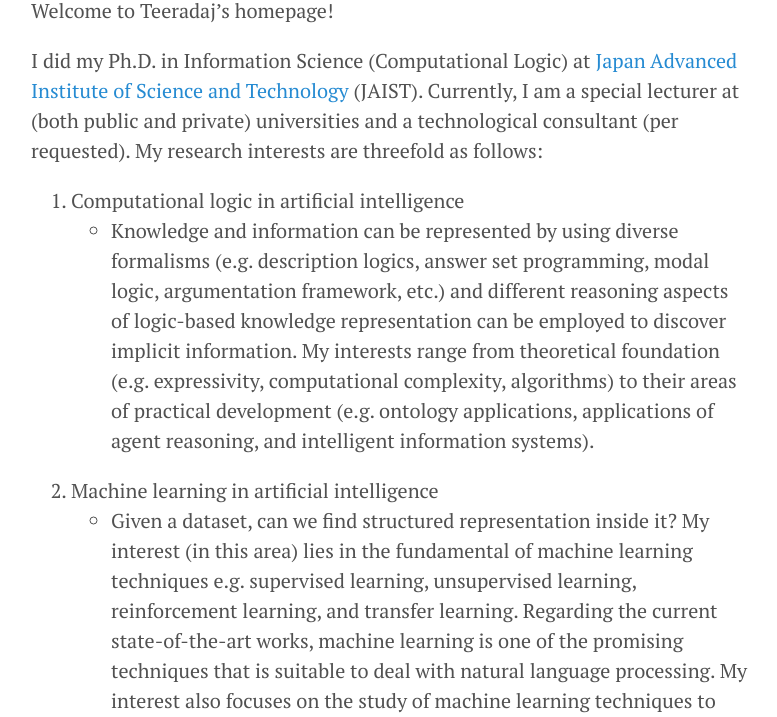
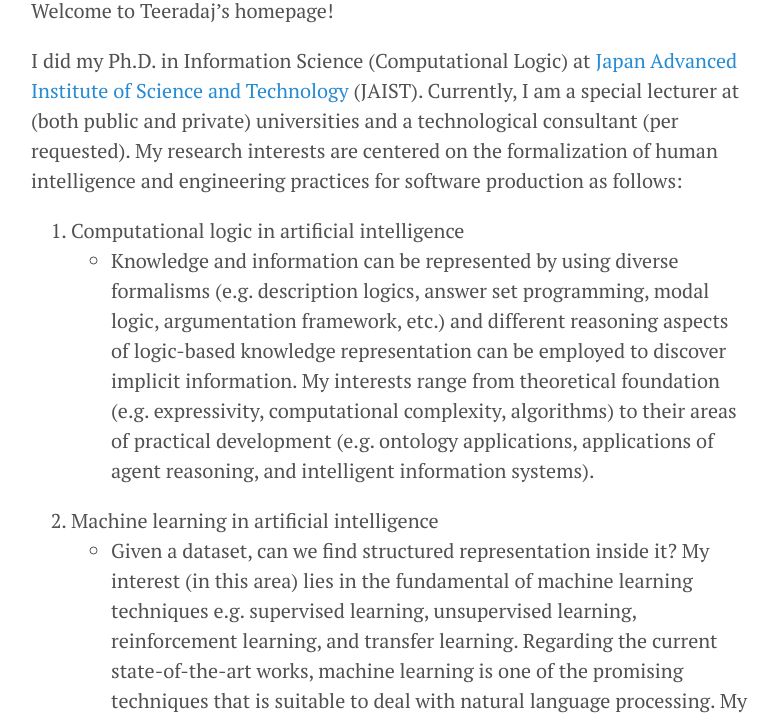
Before and after one commit to xlives/xlives.github.io, a Jekyll site: the page built from about-me.markdown, in a window 1280 px wide and 900 px high, scrolled down 333 px, cut to the strip 183-900 px from the top of the window. Shown: the whole strip, without its empty margins (249-1026 px from the left). Built offline with Jekyll 4.4.1, drawn with Linux system fonts in a browser that asks for light colours.

Commit message:
Update about-me.markdown

```diff
--- a/about-me.markdown
+++ b/about-me.markdown
@@ -11,7 +11,8 @@ Welcome to Teeradaj's homepage!
 
 I did my Ph.D. in Information Science (Computational Logic) at [Japan Advanced Institute of Science and Technology](http://www.jaist.ac.jp/){:target="_blank"} (JAIST).
 Currently, I am a special lecturer at (both public and private) universities and a technological consultant
-(per requested). My research interests are threefold as follows:
+(per requested). My research interests are centered on the formalization of human intelligence and engineering
+practices for software production as follows:
 1. Computational logic in artificial intelligence
   * Knowledge and information can be represented by using diverse formalisms (e.g. description logics, answer set
   programming, modal logic, argumentation framework, etc.) and different reasoning aspects of logic-based knowledge
```
